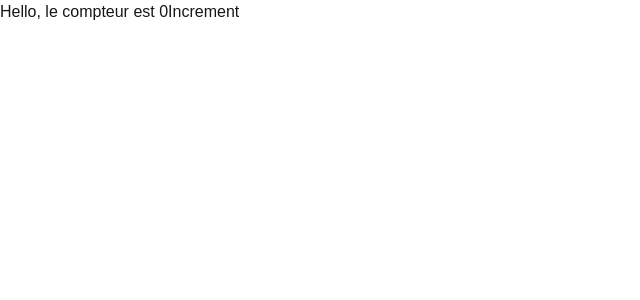
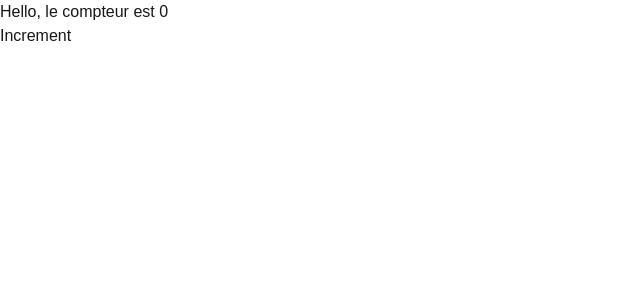
Before and after one commit to frederictaieb/supa-app, a Next.js app: page /learning in a window 1280 px wide. Shown: the top 300 px of the page, without its empty margins (0-640 px from the left). Built offline with nearby package versions, Linux system fonts and the light colour scheme.

Commit message:
learning react

```diff
--- a/app/learning/page.tsx
+++ b/app/learning/page.tsx
@@ -7,8 +7,10 @@ const Test = () => {
 
     return(
         <div>
-            Hello, le compteur est {number}
-            <button onClick={() => setNumber(number+1)}>Increment</button>
+            <div>Hello, le compteur est {number}</div>
+            <div>
+                <button onClick={() => setNumber(number+1)}>Increment</button>
+            </div>
         </div>
     )
 }
```
